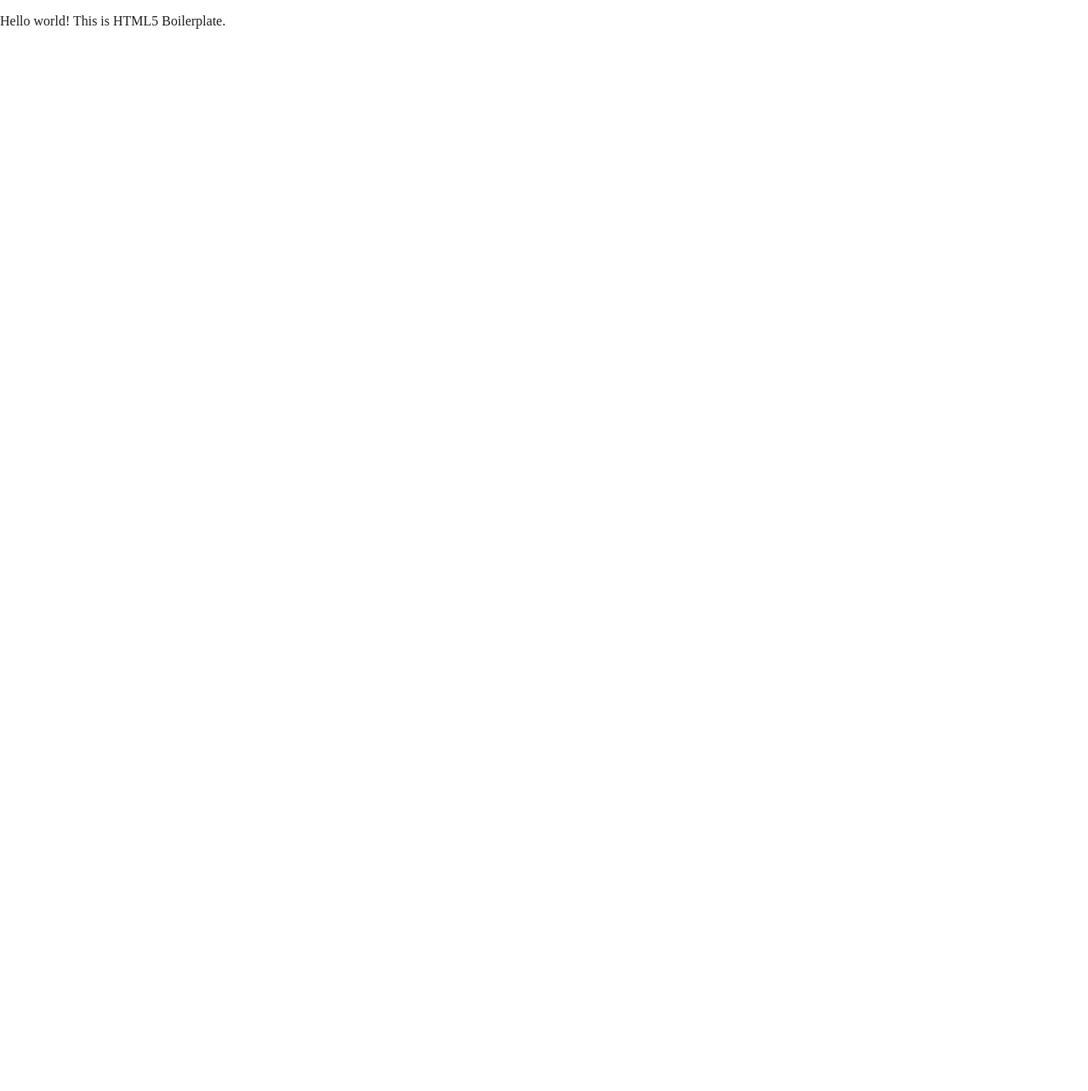
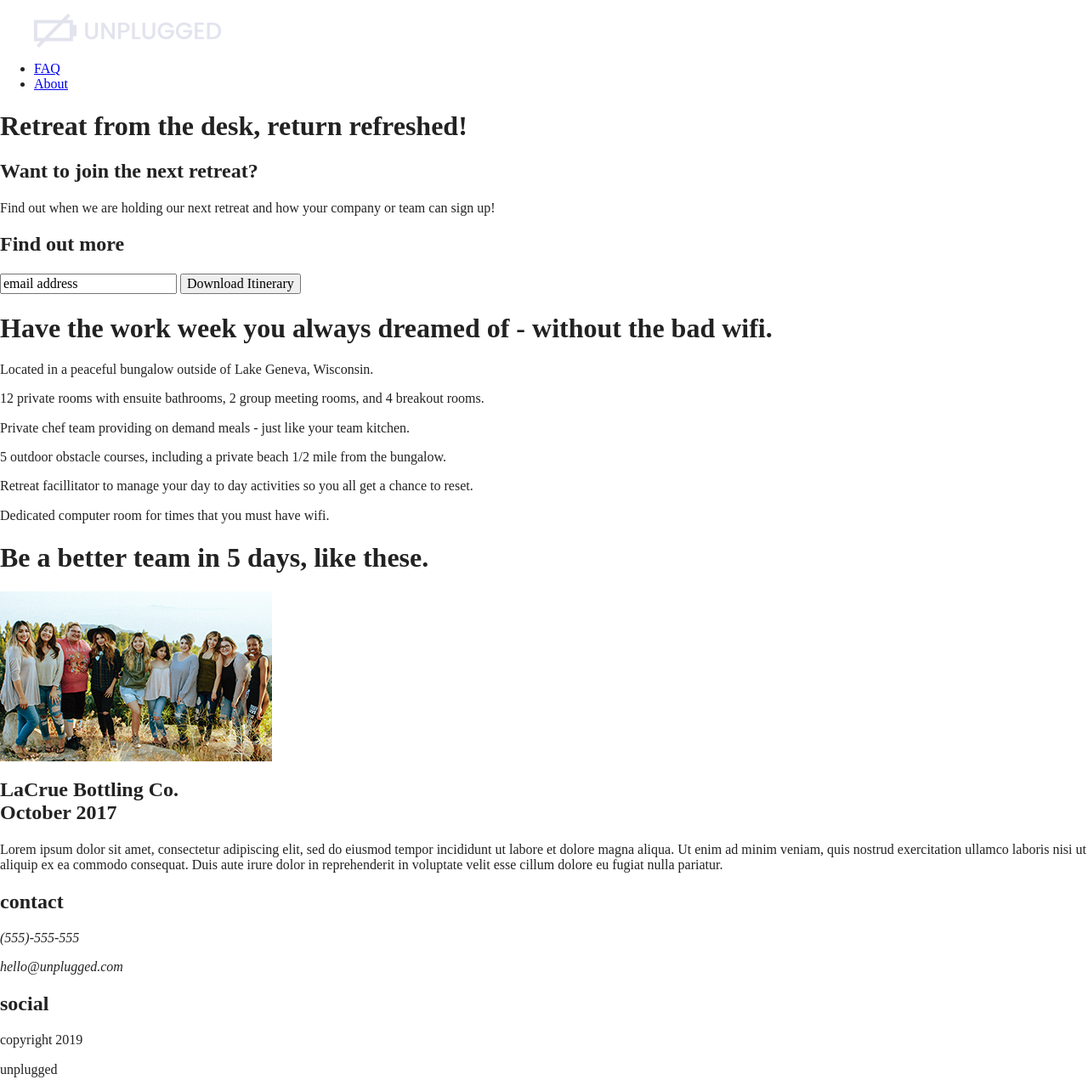
Before and after one commit to AlexC-Winter/unplugged-project, a website built with Parcel: page index.html in a window 1280 px wide. Shown: the whole page at 85% size. Before the commit the page ends 800 px from the top, so only its background shows below. Built offline with nearby package versions, Linux system fonts and the light colour scheme.

Commit message:
Images extracted, structure and content added to home

```diff
--- a/index.html
+++ b/index.html
@@ -3,7 +3,7 @@
 
 <head>
   <meta charset="utf-8">
-  <title></title>
+  <title>Unplugged</title>
   <meta name="description" content="">
   <meta name="viewport" content="width=device-width, initial-scale=1">
 
@@ -25,7 +25,111 @@
 <body>
 
   <!-- Add your site or application content here -->
-  <p>Hello world! This is HTML5 Boilerplate.</p>
+
+  <header>
+
+    <div class="content-wrapper">
+
+      <figure>
+        <a href="#"><img src="img/logo.png" alt="unplugged logo"></a>
+      </figure>
+
+      <div class="header-divider"></div>
+
+      <nav>
+        <ul>
+          <li><a href="faq/index.html" target="_blank"> FAQ </a></li>
+          <li><a href="about/index.html" target="_blank"> About </a></li>
+        </ul>
+      </nav>
+
+    </div>
+
+  </header>
+
+  <main>
+
+    <section class="hero-area">
+      <div class="content-wrapper">
+        <h1>Retreat from the desk, return refreshed!</h1>
+      </div>
+    </section>
+
+    <aside>
+      <div class="content-wrapper">
+
+        <div class="form-description">
+          <h2> Want to join the next retreat? </h2>
+          <p> Find out when we are holding our next retreat and how your company or team can sign up! </p>
+        </div>
+
+        <div class="form">
+          <h2> Find out more </h2>
+          <input type="text" name="name" value="email address">
+          <input type="button" value="Download Itinerary">
+        </div>
+
+      </div>
+    </aside>
+
+    <section class="info-area">
+      <div class="content-wrapper">
+        <h1> Have the work week you always dreamed of - without the bad wifi. </h1>
+        <!-- insert icons -->
+        <p> Located in a peaceful bungalow outside of Lake Geneva, Wisconsin.</p>
+        <p> 12 private rooms with ensuite bathrooms, 2 group meeting rooms, and 4 breakout rooms. </p>
+        <p> Private chef team providing on demand meals - just like your team kitchen. </p>
+        <p> 5 outdoor obstacle courses, including a private beach 1/2 mile from the bungalow. </p>
+        <p> Retreat facillitator to manage your day to day activities so you all get a chance to reset. </p>
+        <p> Dedicated computer room for times that you must have wifi. </p>
+      </div>
+    </section>
+
+    <section class="past-retreats">
+      <div class="content-wrapper">
+        <h1> Be a better team in 5 days, like these. </h1>
+        <img src="img/omar-lopez-296944-unsplash.png" alt="LaCrue Bottling Co.">
+        <h2> LaCrue Bottling Co. <br> October 2017 </h2>
+        <p> Lorem ipsum dolor sit amet, consectetur adipiscing elit, sed do eiusmod tempor incididunt ut labore et dolore magna aliqua. Ut enim ad minim veniam, quis nostrud exercitation ullamco laboris nisi ut aliquip ex ea commodo consequat. Duis aute irure dolor in reprehenderit in voluptate velit esse cillum dolore eu fugiat nulla pariatur. </p>
+      </div>
+    </section>
+
+  </main> <!-- main wrapper -->
+
+  <footer>
+
+    <div class="content-wrapper">
+      <div class="footer-content">
+
+        <div class="contact">
+          <h2> contact </h2>
+          <address>
+            <p> (555)-555-555 </p>
+            <p> hello@unplugged.com </p>
+          </address>
+        </div>
+
+        <div class="social">
+          <h2> social </h2>
+          <div class="social-icons">
+            <p><a href="https://www.facebook.com" target="_blank"></a></p>
+            <p><a href="https://www.twitter.com" tagret="_blank"></a></p>
+            <p><a href="https://www.instagram.com" target="_blank"></a></p>
+            <!-- Other social links here -->
+          </div>
+        </div>
+
+      </div> <!-- end footer content -->
+    </div> <!-- end footer content-wrapper -->
+
+    <div class="copyright">
+      <p id="copyright-divider"> copyright 2019</p>
+      <p> unplugged</p>
+    </div>
+
+  </footer>
+
+
   <script src="js/vendor/modernizr-3.11.2.min.js"></script>
   <script src="js/plugins.js"></script>
   <script src="js/main.js"></script>
```
Also changed, not shown: img/Logo.png (added), img/jake-melara-30679-unsplash.png (added), img/omar-lopez-296944-unsplash.png (added), img/rawpixel-800820-unsplash.png (added).
